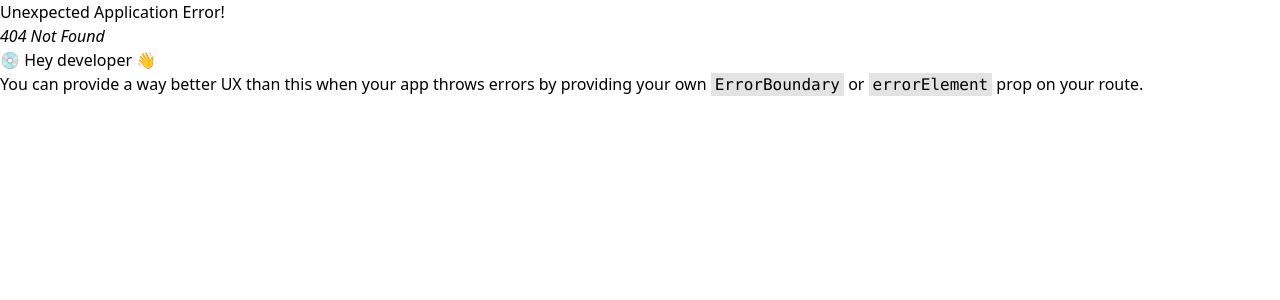
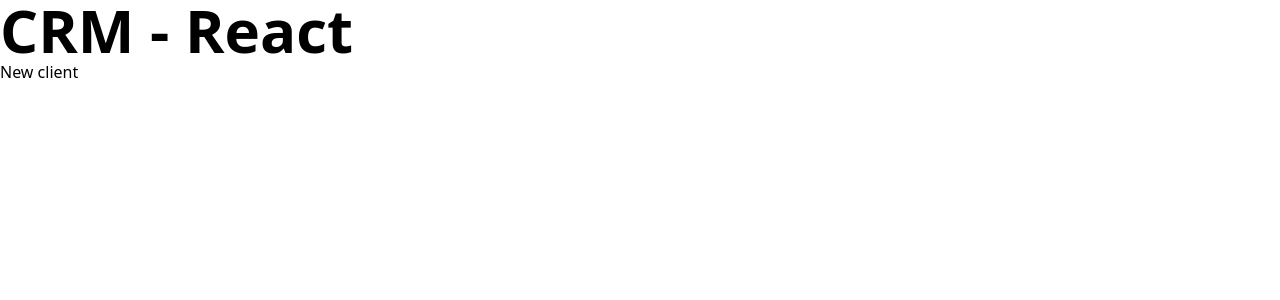
Before and after one commit to cilfonegabriel/crm-react, a React (Vite) app: page /clients/new in a window 1280 px wide. Before the commit this address had no page. Shown: the top 300 px of the page. Built offline with nearby package versions, Linux system fonts and the light colour scheme.

Commit message:
Add pages and components

```diff
--- /dev/null
+++ b/src/components/Layout.jsx
@@ -0,0 +1,13 @@
+import { Outlet } from "react-router-dom"
+
+function Layout () {
+  return (
+    <div>
+      <h1 className="text-6xl font-bold">CRM - React</h1>
+
+      <Outlet />
+    </div>
+  )
+}
+
+export default Layout
--- a/src/main.jsx
+++ b/src/main.jsx
@@ -2,12 +2,27 @@
 import ReactDOM from 'react-dom/client'
 import './index.css'
 import { createBrowserRouter, RouterProvider } from 'react-router-dom'
+import Layout from './components/Layout'
+import NewClient from './pages/NewClient'
+import Index from './pages/Index.jsx'
+
 
 const router = createBrowserRouter([
   {
     path: '/',
-    element: <h1>Inicio</h1>
-  }
+    element: <Layout />,
+    children: [
+      {
+        index: true,
+        element: <Index />,
+      },
+      {
+        path: '/clients/new',
+        element: <NewClient />
+      }
+    ]
+  },
+
 ])
 
 ReactDOM.createRoot(document.getElementById('root')).render(
--- /dev/null
+++ b/src/pages/Index.jsx
@@ -0,0 +1,10 @@
+
+function index() {
+  return (
+    <div>
+      Clients
+    </div>
+  )
+}
+
+export default index
--- /dev/null
+++ b/src/pages/NewClient.jsx
@@ -0,0 +1,10 @@
+
+function NewClient() {
+  return (
+    <div>
+      New client
+    </div>
+  )
+}
+
+export default NewClient
```
